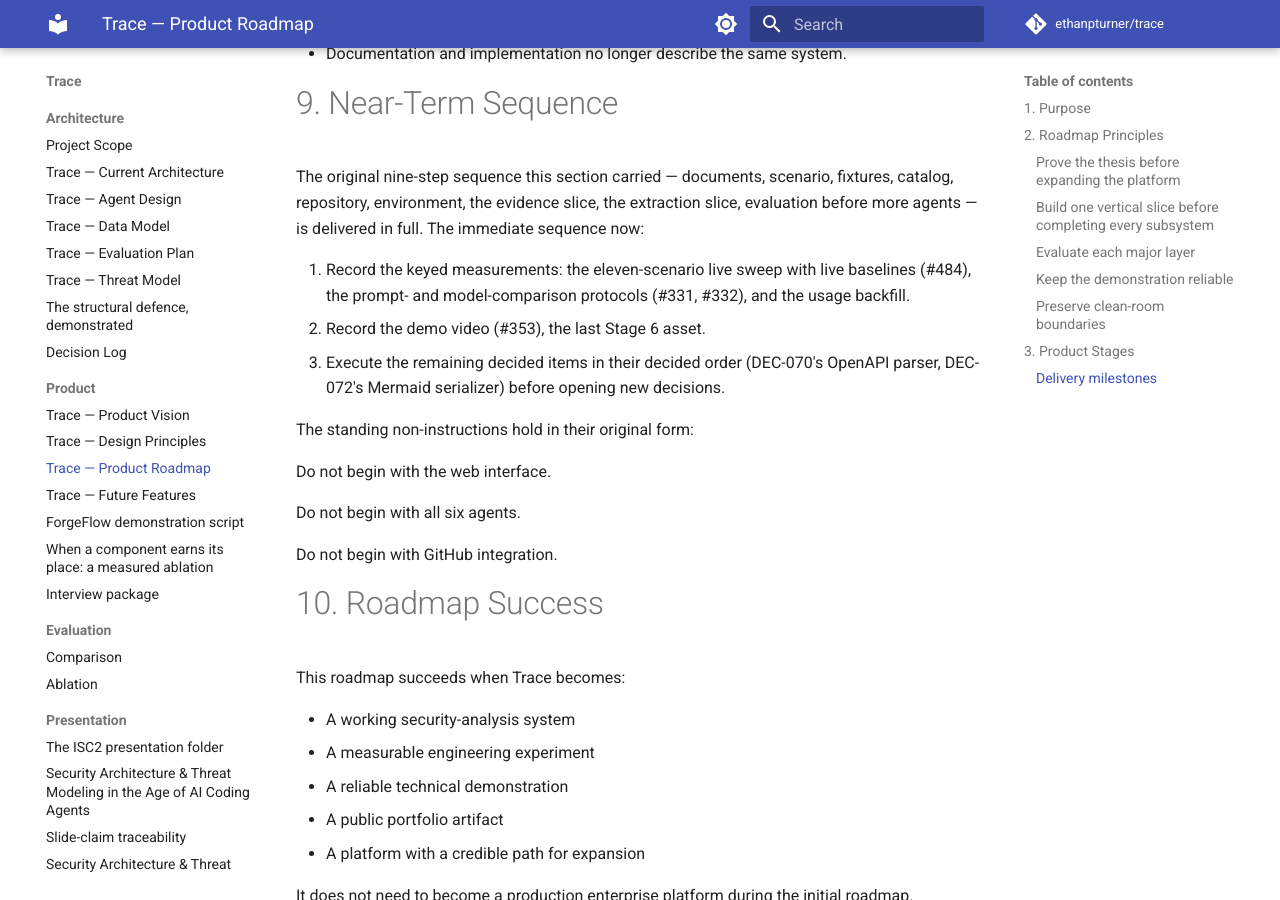
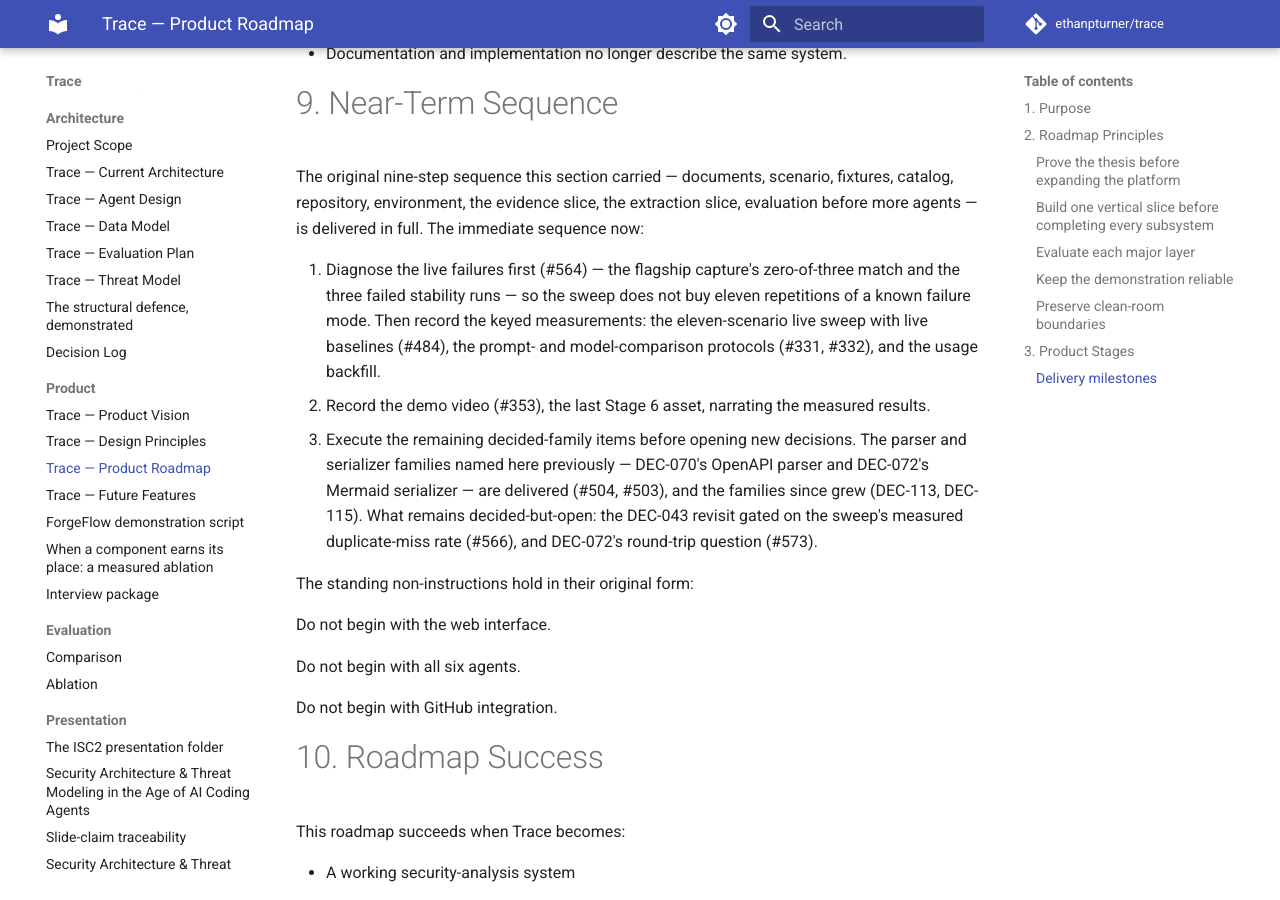
Before and after one commit to ethanpturner/trace, an MkDocs documentation site: the page built from docs/product/roadmap.md, in a window 1280 px wide and 900 px high, scrolled down 29701 px. Built offline with MkDocs 1.6.1 and Material for MkDocs 9.7.7, drawn with Linux system fonts in a browser that asks for light colours; comment, search, counter and statistics services are not loaded.

Commit message:
Docs-truth pass: stale statuses, missing README surfaces, roadmap section 9 (#575)
future-features 5.1, 7.2, 8.1, and 13.5 now record what DEC-115, DEC-113,
DEC-114, and DEC-108 delivered. README's "What exists today" gains the export
family, assessment diffing, and the organizational control catalog. Roadmap
section 9's near-term sequence names the live-failure diagnosis first and
replaces the delivered parser items with the two open decided-family
questions. The twelve zero-open GitHub milestones are closed.

Co-Authored-By: Claude Fable 5 <noreply@anthropic.com>

```diff
--- a/docs/product/roadmap.md
+++ b/docs/product/roadmap.md
@@ -1023,11 +1023,16 @@ The original nine-step sequence this section carried — documents, scenario, fi
 repository, environment, the evidence slice, the extraction slice, evaluation before more
 agents — is delivered in full. The immediate sequence now:
 
-1. Record the keyed measurements: the eleven-scenario live sweep with live baselines (#484),
-   the prompt- and model-comparison protocols (#331, #332), and the usage backfill.
-2. Record the demo video (#353), the last Stage 6 asset.
-3. Execute the remaining decided items in their decided order (DEC-070's OpenAPI parser,
-   DEC-072's Mermaid serializer) before opening new decisions.
+1. Diagnose the live failures first (#564) — the flagship capture's zero-of-three match and the
+   three failed stability runs — so the sweep does not buy eleven repetitions of a known failure
+   mode. Then record the keyed measurements: the eleven-scenario live sweep with live baselines
+   (#484), the prompt- and model-comparison protocols (#331, #332), and the usage backfill.
+2. Record the demo video (#353), the last Stage 6 asset, narrating the measured results.
+3. Execute the remaining decided-family items before opening new decisions. The parser and
+   serializer families named here previously — DEC-070's OpenAPI parser and DEC-072's Mermaid
+   serializer — are delivered (#504, #503), and the families since grew (DEC-113, DEC-115). What
+   remains decided-but-open: the DEC-043 revisit gated on the sweep's measured duplicate-miss
+   rate (#566), and DEC-072's round-trip question (#573).
 
 The standing non-instructions hold in their original form:
 
```
Also changed, not shown: README.md (+13 -0 lines), docs/product/future-features.md (+32 -17 lines), 1 other file.
